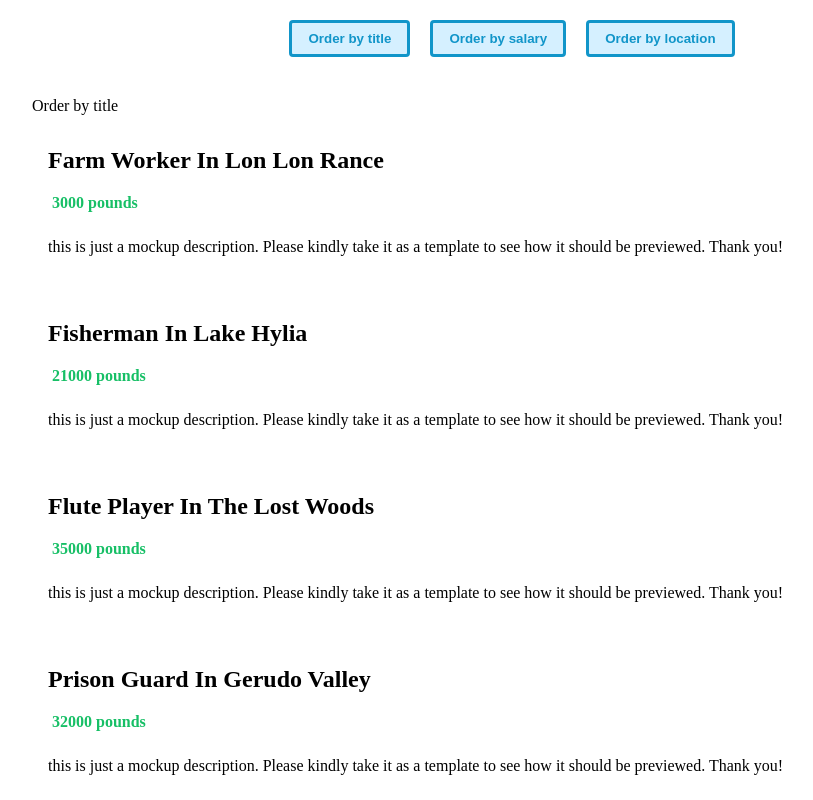
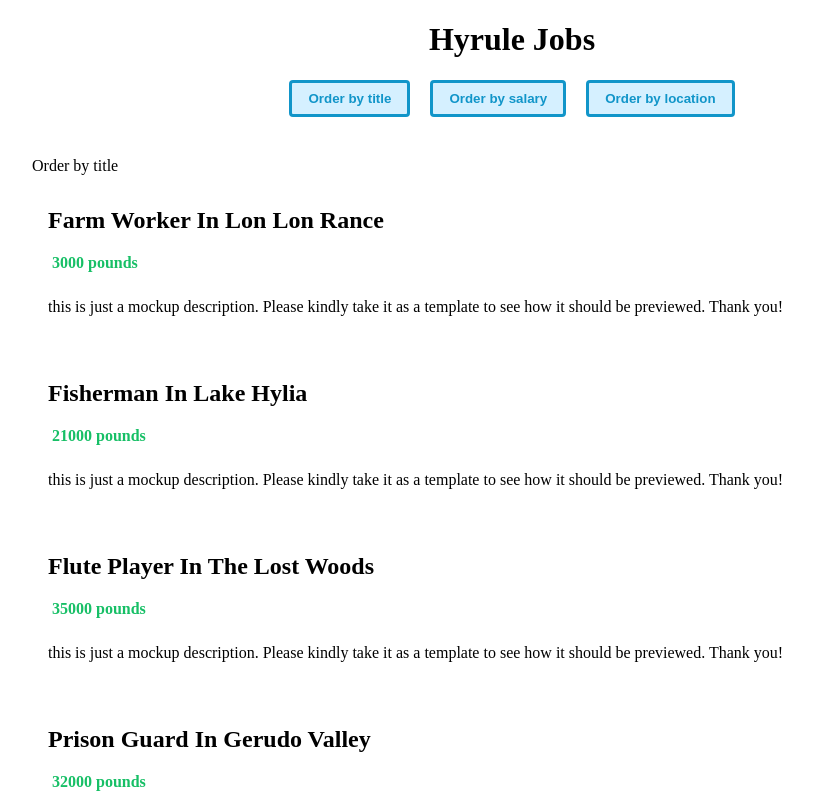
Before and after one commit to AdaN6/hyrule_jobs, a Vue app: page / in a window 1280 px wide. Shown: the top 800 px of the page, without its empty margins (128-941 px from the left). Built offline with nearby package versions, Linux system fonts and the light colour scheme; the HTML template or start-up script is replaced by a standard one.

Commit message:
added new font family to the Page title

```diff
--- a/src/App.vue
+++ b/src/App.vue
@@ -12,6 +12,11 @@
     {{ jobs[0].location }}
   </p> -->
   <header>
+    <div class="title">
+      <h1>
+        Hyrule Jobs
+      </h1>
+    </div>
     <div class="order">
       <button @click="handleClick('title')">Order by title</button>
       <button @click="handleClick('salary')">Order by salary</button>
--- a/src/assets/global.css
+++ b/src/assets/global.css
@@ -1,6 +1,17 @@
 @import url('https://fonts.googleapis.com/css2?family=Open+Sans:wght@300;400;600;700&display=swap');
+
 
 body {
   font-family: 'Open Sans';
   background: #ece6d9;
 }
+
+@font-face {
+    font-family: HyliaSerif;
+    src: url("HyliaSerifBeta-Regular.otf") format("opentype");
+  }
+
+  h1 {
+    font-family: HyliaSerif;
+    letter-spacing: 4px;
+  }
```
Also changed, not shown: src/assets/HyliaSerifBeta-Regular.otf (added).
